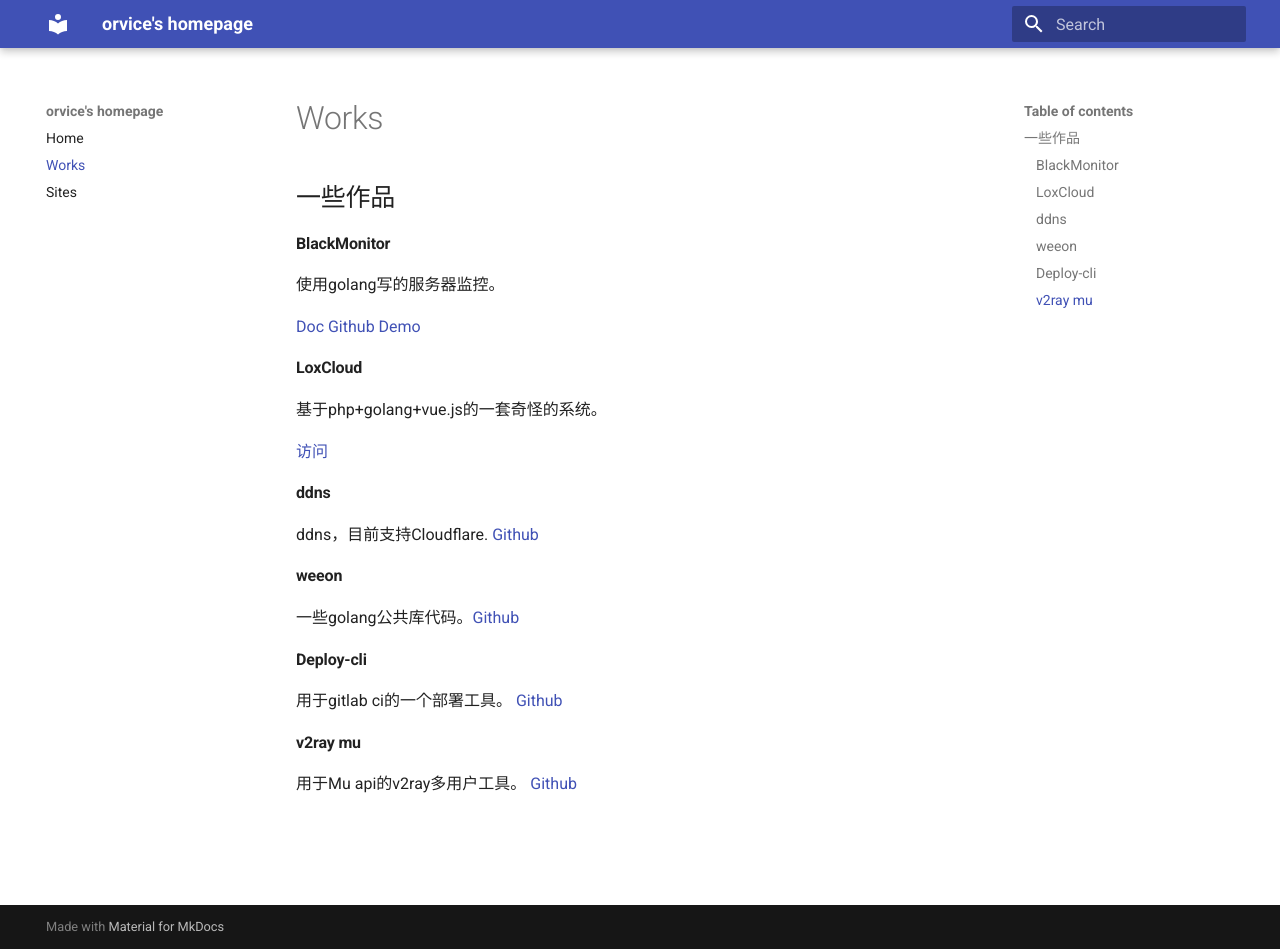
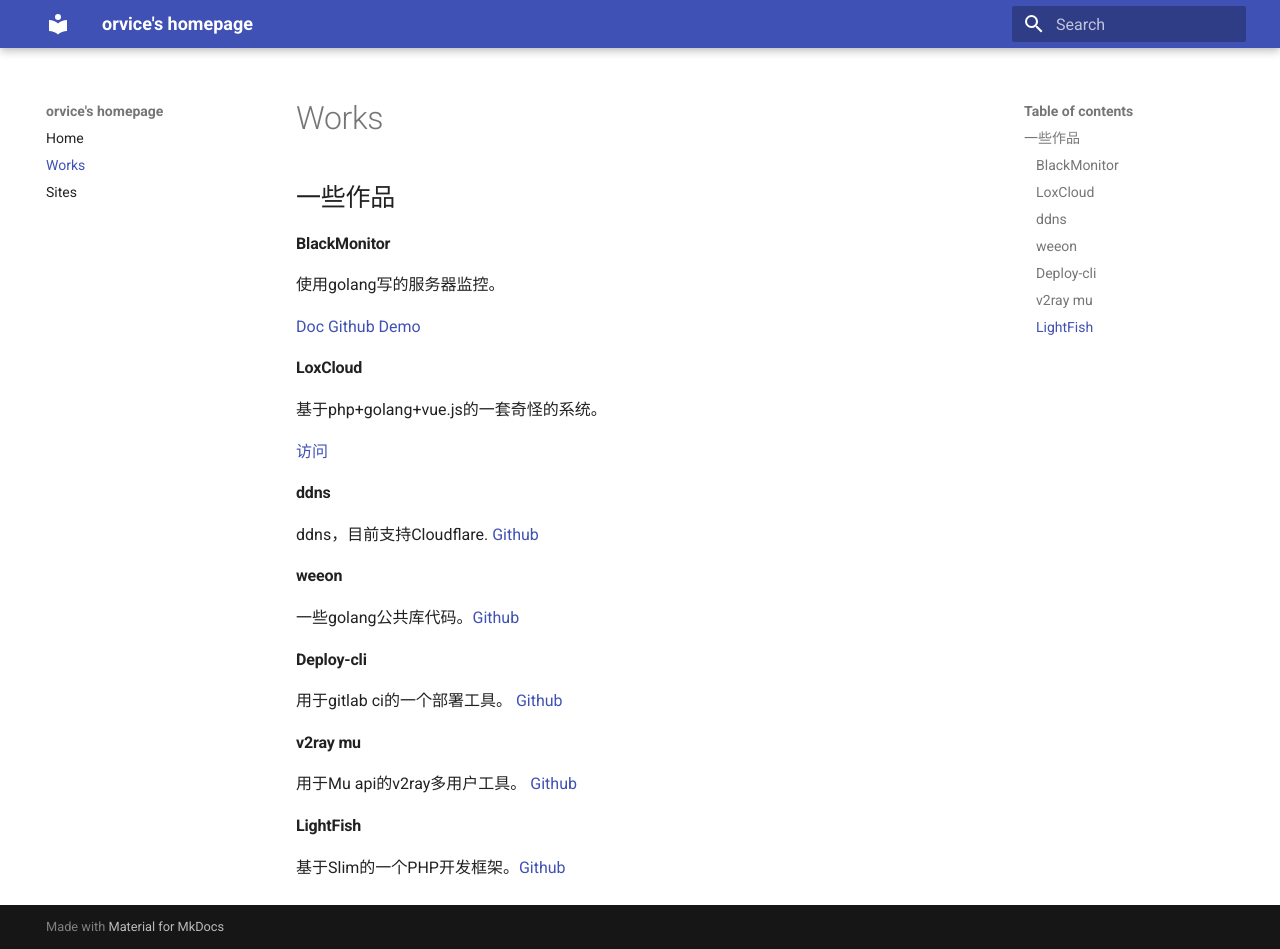
Before and after one commit to orvice/homepage, an MkDocs documentation site: the page built from docs/works.md, in a window 1280 px wide and 949 px high. Built offline with MkDocs 1.6.1 and Material for MkDocs 9.7.7, drawn with Linux system fonts in a browser that asks for light colours; old or Windows-style settings are respelled for this version of MkDocs.

Commit message:
add Lightfish

```diff
--- a/docs/works.md
+++ b/docs/works.md
@@ -31,3 +31,7 @@ ddns，目前支持Cloudflare. [Github](https://github.com/orvice/ddns)
 #### v2ray mu
 
 用于Mu api的v2ray多用户工具。 [Github](https://github.com/orvice/v2ray-mu)
+
+#### LightFish
+
+基于Slim的一个PHP开发框架。[Github](https://github.com/Pongtan/LightFish)
```
